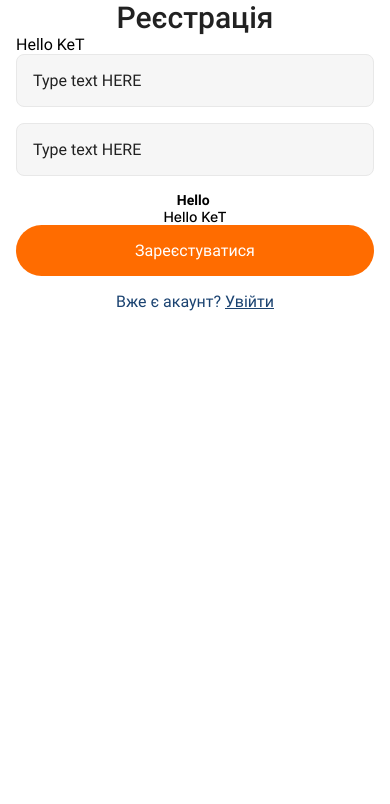
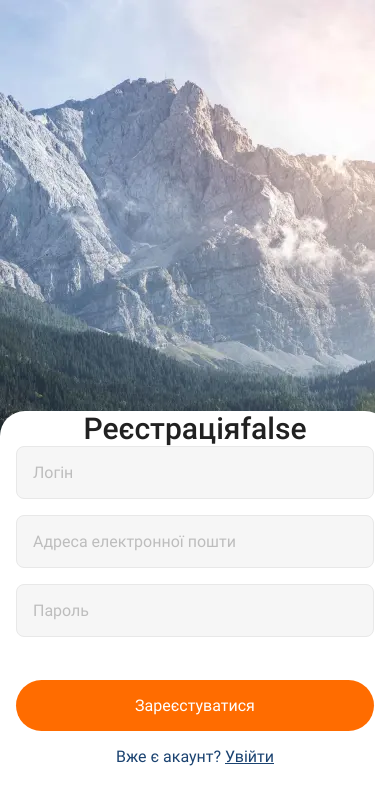
Before and after one commit to VIlliaV/hw-native, a React Native app: screen / in a window 390 px wide. Shown: the top 804 px of the page. Built offline with nearby package versions, Linux system fonts and the light colour scheme.

Commit message:
UPD || AuthComp

```diff
--- a/components/auth/AuthComp.js
+++ b/components/auth/AuthComp.js
@@ -1,39 +1,118 @@
+import { StatusBar } from "expo-status-bar";
 import {
   Text,
   TextInput,
   View,
   KeyboardAvoidingView,
+  TouchableOpacity,
+  ImageBackground,
   Platform,
-  TouchableOpacity,
-  Button,
+  Keyboard,
+  TouchableWithoutFeedback,
 } from "react-native";
 import { styles } from "../../style/styles";
-import { useState } from "react";
+import { useEffect, useState } from "react";
 import { color } from "../../style/color";
+import back_ground from "../../assets/image/Photo BG.webp";
+import back_ground_2x from "../../assets/image/Photo BGx2.webp";
 
-const AuthComp = ({ auth }) => {
-  const [text, setText] = useState("");
+const initialAuth = {
+  login: "",
+  email: "",
+  password: "",
+};
+
+const AuthComp = ({ isLogin }) => {
+  const [auth, setAuth] = useState(initialAuth);
+  const [isKeyboardShow, setIsKeyboardShow] = useState(false);
+  const [isPasswordHide, setIsPasswordHide] = useState(false);
+
+  useEffect(() => {
+    // Keyboard.addListener("keyboardWillHide", () => {
+    //   setIsKeyboardShow(false);
+    // });
+    //?  не треба
+    // Keyboard.addListener("keyboardWillShow", () => {
+    //   Keyboard.scheduleLayoutAnimation("keyboardWillShow");
+    // });
+    // return () => {
+    //   hideSubscription.remove();
+    // };
+  }, []);
+
+  const passwordOnFocus = () => {
+    setIsKeyboardShow(true);
+    setIsPasswordHide(true);
+  };
+
+  const keyboardHide = () => {
+    setIsKeyboardShow(false);
+    Keyboard.dismiss();
+  };
+
+  const onPress = () => {
+    alert("так сильно не тисни))");
+  };
   return (
-    <>
+    <TouchableWithoutFeedback onPress={keyboardHide}>
+      <ImageBackground
+        source={Platform.OS === "ios" ? back_ground_2x : back_ground}
+        resizeMode="cover"
+        style={{ ...styles.image, justifyContent: "flex-end" }}
+      >
         <KeyboardAvoidingView
           behavior={Platform.OS === "ios" ? "padding" : "padding"}
           style={styles.popUp}
         >
-        <Text style={styles.title}>Реєстрація</Text>
-        <Text style={styles.text}>Hello KeT</Text>
-
+          <View>
+            <Text style={styles.title}>
+              Реєстрація{isKeyboardShow ? "true" : "false"}
+            </Text>
             <TextInput
-          placeholder="Type text HERE"
-          value={text}
-          onChangeText={setText}
+              placeholder="Логін"
+              placeholderTextColor={color.placeholder}
+              autoCapitalize="none"
+              autoComplete={Platform.OS === "ios" ? "nickname" : "username-new"}
+              textContentType="nickname"
+              clearButtonMode="always"
+              value={auth.login}
+              onChangeText={(value) =>
+                setAuth((prev) => ({ ...prev, login: value }))
+              }
+              onFocus={() => setIsKeyboardShow(true)}
+              onSubmitEditing={keyboardHide}
+              style={{ ...styles.textInput }}
+            />
+            <TextInput
+              placeholder="Адреса електронної пошти"
+              placeholderTextColor={color.placeholder}
+              autoComplete="email"
+              inputMode="email"
+              clearButtonMode="always"
+              value={auth.email}
+              onChangeText={(value) =>
+                setAuth((prev) => ({ ...prev, email: value }))
+              }
+              onFocus={() => setIsKeyboardShow(true)}
+              onSubmitEditing={keyboardHide}
               style={styles.textInput}
             />
             <TextInput
-          placeholder="Type text HERE"
-          value={text}
-          onChangeText={setText}
-          style={styles.textInput}
+              placeholder="Пароль"
+              placeholderTextColor={color.placeholder}
+              autoComplete="new-password"
+              secureTextEntry={isPasswordHide}
+              clearButtonMode="always"
+              value={auth.password}
+              onChangeText={(value) =>
+                setAuth((prev) => ({ ...prev, password: value }))
+              }
+              onFocus={passwordOnFocus}
+              // onBlur={() => setIsPasswordHide(false)}
+              onSubmitEditing={keyboardHide}
+              style={{ ...styles.textInput, marginBottom: 43 }}
             />
+          </View>
         </KeyboardAvoidingView>
         <View
           style={{
@@ -42,10 +121,8 @@ const AuthComp = ({ auth }) => {
             alignItems: "center",
           }}
         >
-        <Text style={{ fontFamily: "Roboto-Bold" }}>Hello </Text>
-        <Text style={{ fontFamily: "Inter-Medium" }}>Hello KeT</Text>
-
           <TouchableOpacity
+            onPress={onPress}
             style={{
               ...styles.button,
             }}
@@ -59,7 +136,7 @@ const AuthComp = ({ auth }) => {
               Вже є акаунт?{" "}
             </Text>
             <Text
-            onPress={() => alert("Увійшли))")}
+              onPress={onPress}
               style={{
                 ...styles.text,
                 color: color.secondary,
@@ -70,7 +147,9 @@ const AuthComp = ({ auth }) => {
             </Text>
           </View>
         </View>
-    </>
+        <StatusBar style="auto" />
+      </ImageBackground>
+    </TouchableWithoutFeedback>
   );
 };
 
--- a/components/auth/RegistrationScreen.js
+++ b/components/auth/RegistrationScreen.js
@@ -1,7 +1,7 @@
 import AuthComp from "./AuthComp";
 
 const RegistrationScreen = () => {
-  return <AuthComp auth="register" />;
+  return <AuthComp isLogin={false} />;
 };
 
 export default RegistrationScreen;
```
Also changed, not shown: components/auth/LoginScreen.js (+2 -28 lines). Lines whose indentation alone changed are shown as unchanged.
